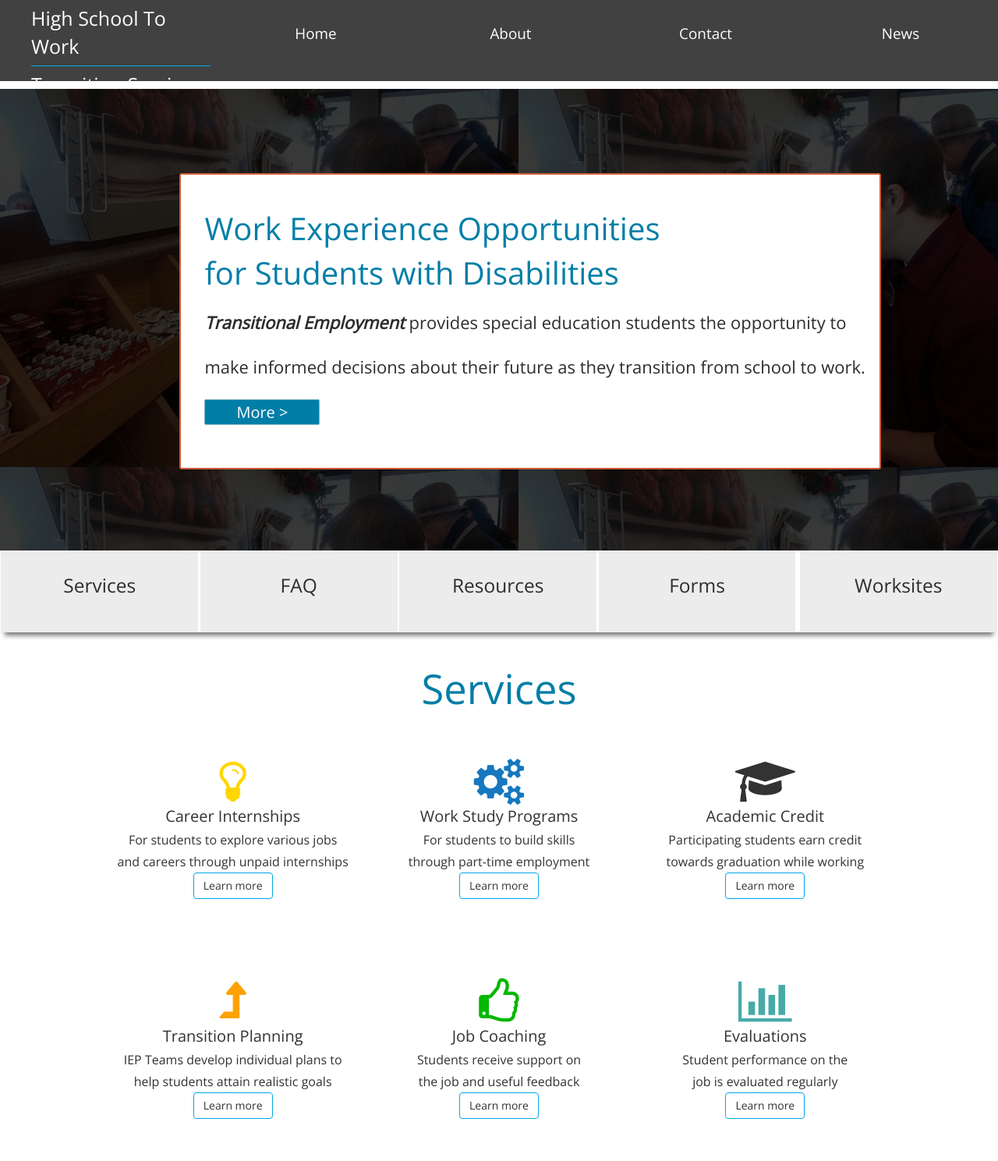
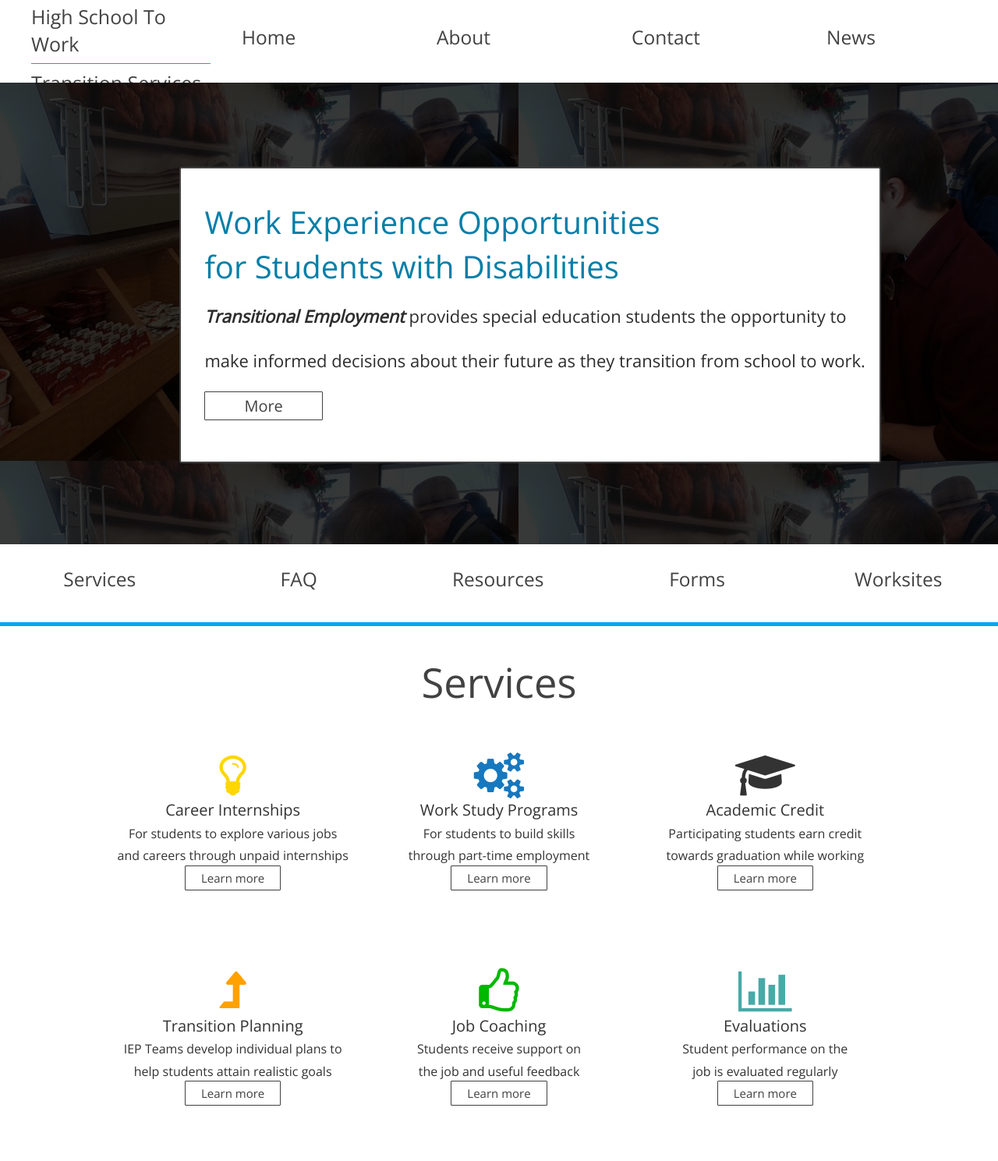
Before and after one commit to peazzoni1/hs_wk_svcs, a website: page index.html in a window 1280 px wide. Shown: the top 1489 px of the page at 78% size. Drawn offline with nearby package versions, Linux system fonts and the light colour scheme.

Commit message:
change header color. change button decoration

```diff
--- a/Partials/Services/partial-service-home.html
+++ b/Partials/Services/partial-service-home.html
@@ -3,17 +3,17 @@
 <div id="wrapContainer">
     <ul class="flex-container">
       <li class="flex-item service-icon"><i class="fa fa-lightbulb-o fa-3x" aria-hidden="true"></i> <br> Career Internships <br><span style="font-size:16px; font-weight:300">For students to explore various jobs <br>
-        and careers through unpaid internships</span><br><a class="careers learn-more btn btn-default">Learn more</a></li>
+        and careers through unpaid internships</span><br><a class="careers learn-more-btn">Learn more</a></li>
       <li class="flex-item service-icon"><i class="fa fa-cogs fa-3x" aria-hidden="true"></i> <br> Work Study Programs <br><span style="font-size:16px; font-weight:300">For students to build skills<br>
-        through part-time employment</span><br><a class="learn-more  btn btn-default work"> Learn more</a></li>
+        through part-time employment</span><br><a class="learn-more-btn work"> Learn more</a></li>
       <li class="flex-item service-icon"><i class="fa fa-graduation-cap fa-3x" aria-hidden="true"></i> <br>Academic Credit <br><span style="font-size:16px; font-weight:300"> Participating students earn credit <br>
-        towards graduation while working</span><br><a class="learn-more grad btn btn-default"> Learn more</a></li>
+        towards graduation while working</span><br><a class="learn-more-btn grad"> Learn more</a></li>
       <li class="flex-item service-icon"><i class="fa fa-level-up fa-3x" aria-hidden="true"></i> <br> Transition Planning <br><span style="font-size:16px; font-weight:300">IEP Teams develop individual plans to <br>
-        help students attain realistic goals</span><br><a class="learn-more planning btn btn-default"> Learn more</a></li>
+        help students attain realistic goals</span><br><a class="learn-more-btn planning"> Learn more</a></li>
       <li class="flex-item service-icon"><i class="fa fa-thumbs-o-up fa-3x" aria-hidden="true"></i> <br> Job Coaching <br><span style="font-size:16px; font-weight:300">Students receive support on <br> the job
-        and useful feedback</span><br><a class="learn-more coaching btn btn-default"> Learn more</a></li>
+        and useful feedback</span><br><a class="learn-more-btn coaching"> Learn more</a></li>
       <li class="flex-item service-icon"><i class="fa fa-bar-chart fa-3x" aria-hidden="true"></i> <br>Evaluations <br><span style="font-size:16px; font-weight:300"> Student performance on the <br>
-        job is evaluated regularly</span><br><a class="learn-more assess btn btn-default">Learn more</a></li>
+        job is evaluated regularly</span><br><a class="learn-more-btn assess ">Learn more</a></li>
     </ul>
   </div>
 </div>
--- a/index.html
+++ b/index.html
@@ -26,7 +26,7 @@
             <span style="text-align:center; color: #007EA7">Work Experience Opportunities <br> for Students with Disabilities <br></span>
             <span style="font-size: 22px"><em><strong>Transitional Employment</strong></em> provides special education students the opportunity to <br>make informed decisions
             about their future as they transition from school to work.<br>
-            <a type="button" id="hero_button">More > </a>
+            <a type="button" id="hero_button">More</a>
           </div>
         </div>
     </div>
@@ -37,13 +37,14 @@
       <a class="flex-item menu-button" href="#forms"><li>Forms</li><a/>
       <a class="flex-item menu-button" href="#partners"><li>Worksites</li></a>
     </ul>
+
     <div id="services-container"></div>
 
     <div id="faq">
       <h1 class="h1">Frequently Asked Questions</h1>
-      <a id="parents" data-target="#parents" class="btn btn-default btn-md">Parents</a>
-      <a id="teachers" data-target="#teachers" class="btn btn-default btn-md">Teachers</a>
-      <a id="employers" data-target="#employers" class="btn btn-default btn-md">Employers</a>
+      <a id="parents" data-target="#parents" class="learn-more-btn">Parents</a>
+      <a id="teachers" data-target="#teachers" class="learn-more-btn">Teachers</a>
+      <a id="employers" data-target="#employers" class="learn-more-btn">Employers</a>
     <div id='faq-container'></div>
     </div>
 
@@ -54,11 +55,9 @@
             <a target="_blank" href="http://thearcalliance.org/" class="resource-items">The Arc Alliance</a>
             <a target="_blank" href="http://www.portal.state.pa.us/portal/server.pt/community/vocational_rehabilitation/10356" class="resource-items">Office of Vocational Rehab</a>
             <a target="_blank" href="http://www.montcopa.org/150/Behavioral-HealthDevelopmental-Disabilit" class="resource-items">Behavorial Health / Developmental Disabilities</a>
-
         </div>
         <div class="flex-item resource-containers">
           <h1 class="h1"><span style="color: #FFFFFF">Forms</span></h1>
-
         </div>
       </ul>
     </div>
--- a/main.css
+++ b/main.css
@@ -10,7 +10,7 @@ html, body {
 h1.h1 {
   margin-top: -15px;
   padding-top: 20px;
-  color: #007EA7;
+  color: rgba(45, 45, 45, 0.9);
   font-family: 'Open Sans', sans-serif;
   font-weight: 300;
   font-size: 1.25em;
@@ -21,34 +21,34 @@ h1.h1 {
 
 .navigation {
   list-style: none;
-  background: rgba(45, 45, 45, 0.9);
+  background: #ffffff;
   display: flex;
   width: 100%;
-  height: 13%;
+  height: 12%;
+}
 
-}
 .navigation a {
   text-decoration: none;
   display: block;
   padding: 30px;
-  color: white;
+  color: rgba(45, 45, 45, 0.9);
   width: 250px;
-  height: 50px;
+  height: 40px;
   font-family: 'Open Sans', sans-serif;
   font-weight: 300;
-  font-size: 1.35em;
+  font-size: 1.75em;
+  cursor: pointer;
 }
+
 .navigation a:hover {
-  color: rgb(204, 204, 204)
+  color: #00A8E8;
+  text-decoration: none;
 }
-.navigation a {
-    text-align: center;
-  }
 
 #logo {
   width: 40%;
-  color: white;
-  padding-top: .5%;
+  color: rgba(45, 45, 45, 0.9);
+  padding-top: .3%;
   font-size: 25px;
   font-family: 'Open Sans', sans-serif;
   font-weight: 300;
@@ -92,7 +92,7 @@ h1.h1 {
   padding-left: 30px;
   padding-bottom: 50px;
   background-color: rgb(255, 255, 255);
-  border-color: #CF5C36;
+  border-color: rgba(45, 45, 45, 0.9);
   border-radius: 3px;
   border-style: solid;
   border-width: 2px;
@@ -101,21 +101,20 @@ h1.h1 {
 
 a#hero_button {
   margin-top: 40px;
-  padding: 2px 40px 2px 40px; ;
+  padding: 4px 50px 4px 50px;
   font-size: 20px;
-  color: #FFFFFF;
-  background-color: #007EA7;
-  border-radius: 3px;
+  color: rgba(45, 45, 45, 0.9);
+  background-color: #ffffff;
+  border-radius: 1px;
   border-style: solid;
   border-width: 1px;
-  border-color: #82B7BF;
+  border-color: rgba(45, 45, 45, 0.9);
   cursor: pointer;
-
 }
 
 a#hero_button:hover {
-  background-color: #82B7BF;
-  color: #ffffff;
+  border-width: 2px;
+  text-decoration: none;
 }
 
 /* Bottom menu buttons */
@@ -124,25 +123,26 @@ a#hero_button:hover {
   width: 100%;
   height: 13.1%;
   background-color: #ffffff;
-  box-shadow: 0 10px 6px -6px #777;
+  border-bottom: thick solid #00A8E8;,
 }
 
 .menu-button {
-  background: #edecec;
+  background: #ffffff;
   width: 19.75%;
   line-height: 90px;
-  color: #2d2d2d;
+  color: rgba(45, 45, 45, 0.9);
   font-family: 'Open Sans', sans-serif;
   font-weight: 300;
   font-size: 1.75em;
   text-align: center;
-
   cursor: pointer;
 }
 
-li.menu-button:hover {
-  background-color: #06637A;
-  color: #ffffff;
+.menu-button:hover {
+  border-color: rgba(45, 45, 45, 0.9);
+  border-style: solid;
+  border-width: 1px;
+  text-decoration: none;
 }
 
 /*** News Section ***/
@@ -204,6 +204,7 @@ li.menu-button:hover {
   font-weight: 300;
   font-size: 3em;
   text-align: center;
+  border-bottom: thick solid #00A8E8;,
 }
 
 .service_detail {
@@ -211,7 +212,7 @@ li.menu-button:hover {
   background-color: #ffffff;
   font-family: 'Open Sans', sans-serif;
   font-weight: 300;
-  font-size: 1.5em;
+  font-size: 1.25em;
   text-align: center;
 }
 
@@ -225,9 +226,22 @@ li.menu-button:hover {
   padding: 20px 0 0 0;
 }
 
-.learn-more{
-font-size: 14px;
-color:rgba(45, 45, 45, 0.9);
+.learn-more-btn{
+  padding: 5px 20px 5px 20px;
+  font-size: 15px;
+  color: rgba(45, 45, 45, 0.9);
+  background-color: #ffffff;
+  border-radius: 1px;
+  border-style: solid;
+  border-width: 1px;
+  border-color: rgba(45, 45, 45, 0.9);
+  cursor: pointer;
+}
+
+.learn-more-btn:hover {
+  border-width: 2px;
+  text-decoration: none;
+  color: black;
 }
 
 .service-icon {
@@ -295,7 +309,7 @@ color:rgba(45, 45, 45, 0.9);
 /*** FAQ Section ***/
 
 #faq {
-  margin-top: 5%;
+  margin-top: 3%;
   height: 700px;
   width: 100%;
   background-color: #ffffff;
@@ -303,7 +317,6 @@ color:rgba(45, 45, 45, 0.9);
   font-weight: 300;
   font-size: 3em;
   text-align: center;
-  box-shadow: 0 0 5px  rgba(107, 107, 107, 0.8);
 }
 
 .btn-default {
```
Also changed, not shown: Partials/Services/partial-service-assess.html (+1 -1 lines), Partials/Services/partial-service-career.html (+1 -1 lines), Partials/Services/partial-service-coaching.html (+1 -1 lines), Partials/Services/partial-service-grad.html (+1 -1 lines), Partials/Services/partial-service-planning.html (+1 -1 lines), Partials/Services/partial-service-work.html (+1 -1 lines).
